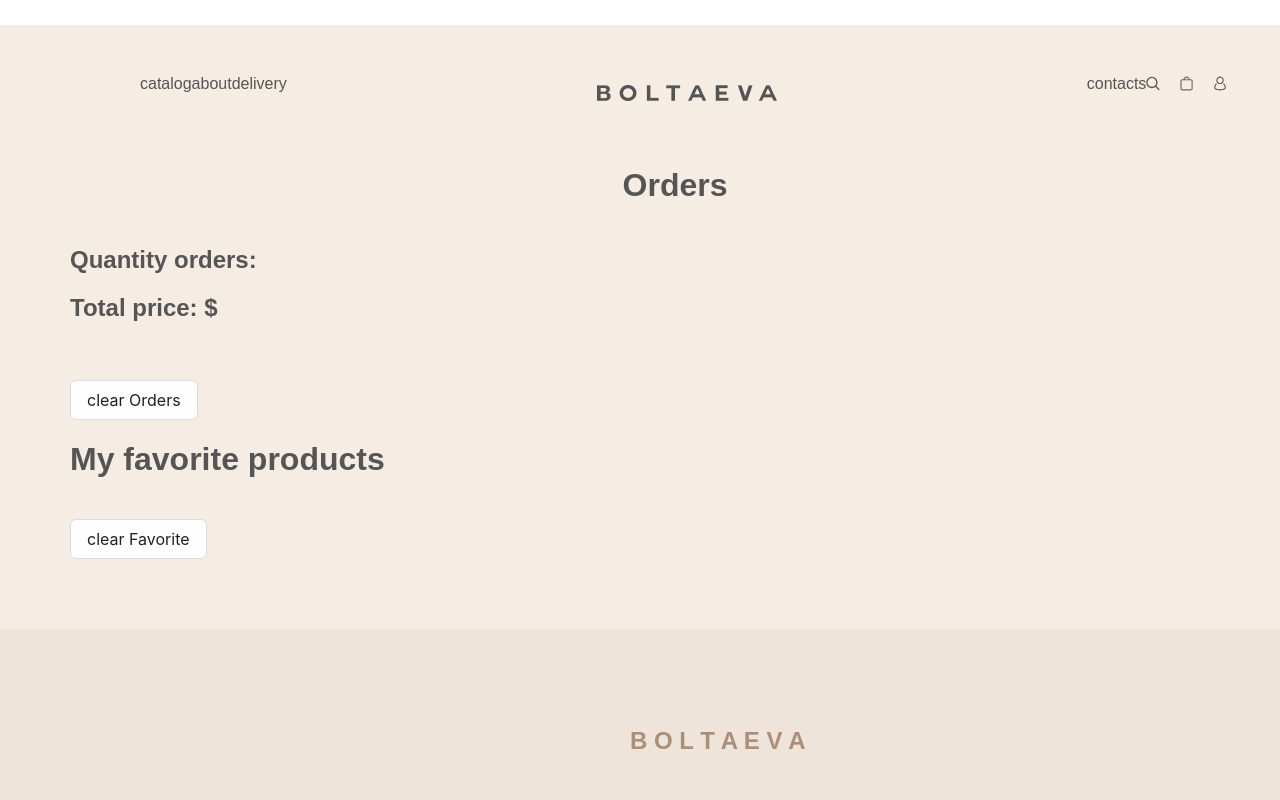
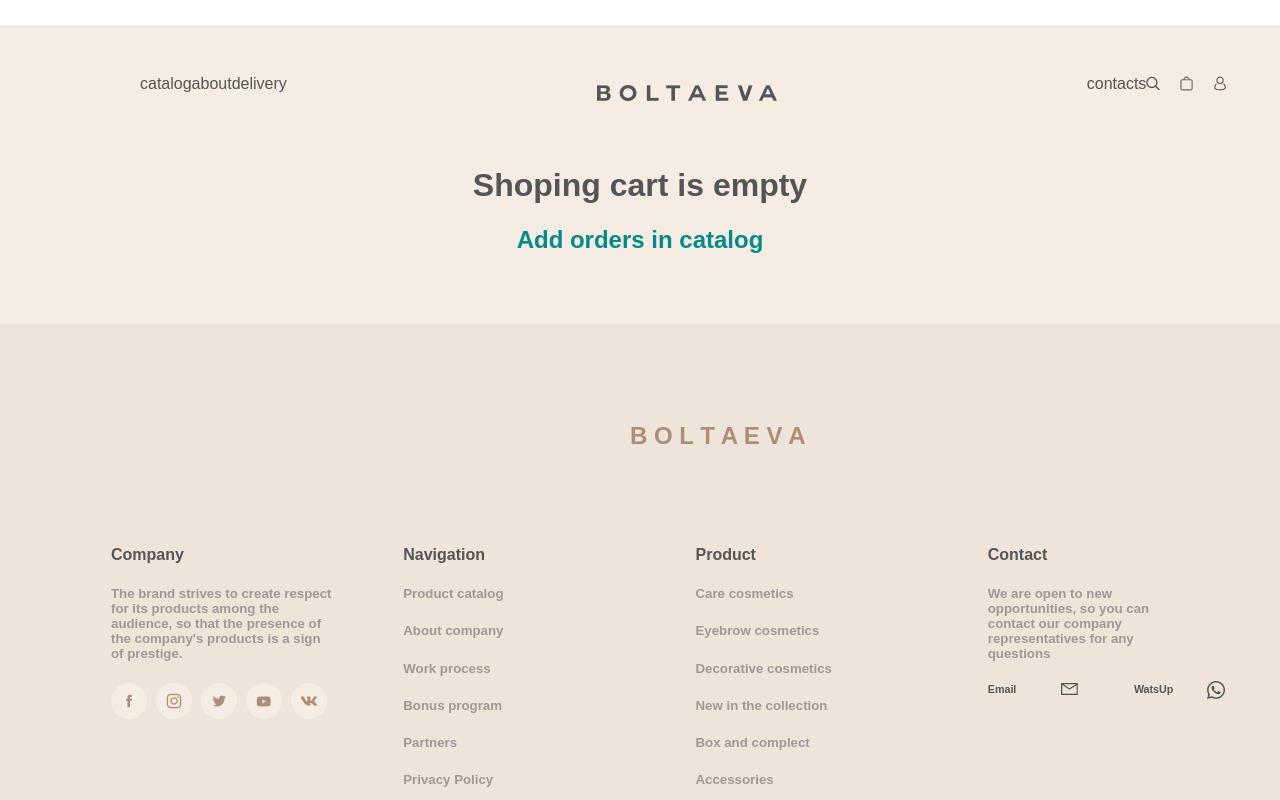
Before and after one commit to chan57/beauty-shop, a Vue app: page /orders in a window 1280 px wide. Shown: the top 800 px of the page. Built offline with nearby package versions, Linux system fonts and the light colour scheme; the HTML template or start-up script is replaced by a standard one; a web font is replaced by a local one.

Commit message:
prod cart fix

```diff
--- a/src/views/Orders.vue
+++ b/src/views/Orders.vue
@@ -1,79 +1,107 @@
 <template>
   <div class="contsainerOrders">
-
-    <HeaderForAllNextPage/>
+    <HeaderForAllNextPage />
+    <div class="showAll" v-if="ifStore()">
       <div class="textiLogo">
-      <h1>Orders</h1>
-
+        <h1>My orders</h1>
       </div>
 
       <h2>Quantity orders: {{}}</h2>
-    <h2>Total price: {{ }}$</h2>
-    <br>
-    <div class="orderArray" v-for="(obj, i) in $store.state.orderArrayObj" :key="i">
-      <img :src="obj.pathImg">
+      <h2>Total price: {{}}$</h2>
+      <br />
+      <div
+        class="orderArray"
+        v-for="(obj, i) in $store.state.orderArrayObj"
+        :key="i"
+      >
+        <img :src="obj.pathImg" />
         <div class="textOrder">
-          <h2>quantity product: {{obj.value}}</h2>
-    <h2>price: {{obj.price}}$</h2>
+          <h2>Quantity product: {{ obj.value }}</h2>
+          <h2>Price: {{ obj.price }}$</h2>
         </div>
-
       </div>
 
       <button @click="clearOrdersFunc" class="clearOrders">clear Orders</button>
-    <br>
+      <br />
 
-    <h1>My favorite products</h1>
-    <div class="elementsFav" v-for="(el,i) in $store.state.pathElementFavorite" :key="i">
-         <img :src="el">
+      <h1 class="textfavprod">My favorite products</h1>
+      <div
+        class="elementsFav"
+        v-for="(el, i) in $store.state.pathElementFavorite"
+        :key="i"
+      >
+        <img :src="el" />
       </div>
 
-    <button @click="clearFavoriteFunc" class="clearFavorite">clear Favorite</button>
+      <button @click="clearFavoriteFunc" class="clearFavorite">
+        clear Favorite
+      </button>
+    </div>
+    <div class="showMes" v-else>
+      <h1>Shoping cart is empty</h1>
+      <h2 class="zeleniu">Add orders in catalog</h2>
+    </div>
   </div>
 </template>
 
 <script setup>
-import HeaderForAllNextPage from '../components/Layout/HeaderForAllNextPage.vue'
-import { useStore } from 'vuex'
-import {ref} from 'vue'
-const store = useStore()
+import HeaderForAllNextPage from "../components/Layout/HeaderForAllNextPage.vue";
+import { useStore } from "vuex";
+import { ref } from "vue";
+const store = useStore();
+
+function ifStore() {
+  if (
+    (store.state.orderArrayObj.length == 0 &&
+      store.state.pathElementFavorite.length == 0) ||
+    (Boolean(store.state.orderArrayObj) == false &&
+      Boolean(store.state.pathElementFavorite) == false)
+  )
+    return false;
+  else return true;
+}
 
 function clearOrdersFunc() {
- store.state.orderArrayObj = ''
-
+  store.state.orderArrayObj = "";
+  console.log(store.state.orderArrayObj.length);
 }
 function clearFavoriteFunc() {
-  store.state.pathElementFavorite = ''
-
+  store.state.pathElementFavorite = "";
 }
-
 </script>
 
 <style lang="scss" scoped>
-
-.contsainerOrders{
+.contsainerOrders {
   font-family: "Qlassy", sans-serif;
   color: #555;
   margin-top: 25px;
   margin-left: 70px;
+  margin-right: 70px;
+  .textfavprod{
+      text-align: center;
+  }
+  .showMes {
+    text-align: center;
+    .zeleniu {
+      color: darkcyan;
+    }
+  }
   .textiLogo {
     display: grid;
     justify-content: center;
-    // padding-top: 20px;
   }
 
-  .orderArray{
+  .orderArray {
     margin-top: 20px;
     background-color: rgb(108, 155, 61);
     display: grid;
     grid-template-columns: 50% 50%;
     .textOrder {
-
     }
   }
   .elementsFav {
     background-color: rgb(112, 41, 41);
   }
-
 
   button {
     margin-top: 20px;
@@ -89,8 +117,8 @@ button {
     cursor: pointer;
     display: inline-flex;
     font-family: BlinkMacSystemFont, -apple-system, "Segoe UI", Roboto, Oxygen,
-        Ubuntu, Cantarell, "Fira Sans", "Droid Sans", "Helvetica Neue",
-        Helvetica, Arial, sans-serif;
+      Ubuntu, Cantarell, "Fira Sans", "Droid Sans", "Helvetica Neue", Helvetica,
+      Arial, sans-serif;
     font-size: 1rem;
     height: 2.5em;
     justify-content: center;
@@ -121,8 +149,6 @@ button {
 
   .button:focus:not(:active) {
     box-shadow: rgba(72, 95, 199, 0.25) 0 0 0 0.125em;
-
   }
 }
-
 </style>
```
Lines whose indentation alone changed are shown as unchanged.
